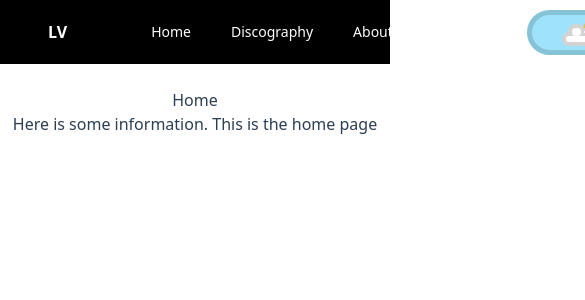
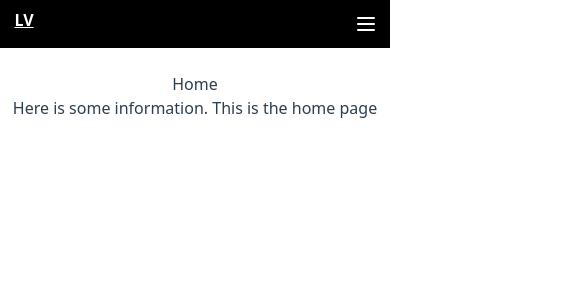
Before and after one commit to vlav98/vue-bts, a Vue app: page / in a window 390 px wide. Shown: the top 300 px of the page, 585 px wide, since content can reach past the window. Built offline with nearby package versions, Linux system fonts and the light colour scheme.

Commit message:
Responsive Navbar finished

```diff
--- a/src/components/nav/NavBar.vue
+++ b/src/components/nav/NavBar.vue
@@ -1,49 +1,63 @@
 <template>
   <div>
-    <nav class="bg-black">
-      <div class="max-w-7xl mx-4 px-4 sm:px-6 lg:px-8">
-        <div class="flex items-center justify-between h-16">
-          <div class="flex items-center">
-            <div class="flex-shrink-0 mx-4">
-              <span class="font-bold h-8 w-8 text-white"> LV </span>
-            </div>
-            <div class="block mx-4">
-              <div class="ml-10 flex items-baseline space-x-4">
-                <router-link
-                  to="/home"
-                  class="px-3 py-2 rounded-md text-sm font-medium text-white bg-gray-900"
-                  >Home</router-link
-                >
-                <router-link
-                  to="/discography"
-                  class="px-3 py-2 rounded-md text-sm font-medium text-white hover:text-white hover:bg-gray-700"
-                  >Discography</router-link
-                >
-                <router-link
-                  to="/about"
-                  class="px-3 py-2 rounded-md text-sm font-medium text-white hover:text-white hover:bg-gray-700"
-                  >About</router-link
-                >
-                <router-link
-                  to="/contact"
-                  class="px-3 py-2 rounded-md text-sm font-medium text-white hover:text-white hover:bg-gray-700"
-                  >Contact</router-link
-                >
-              </div>
-            </div>
+    <nav class="bg-black flex items-center flex-wrap">
+      <div
+        class="max-w-7xl w-full lg:mx-4 sm:px-6 lg:px-8 flex items-center flex-wrap"
+      >
+        <div class="p-2 mr-4 inline-flex items-center">
+          <router-link to="/" class="font-bold h-8 w-8 text-white">
+            LV
+          </router-link>
+        </div>
+        <button
+          class="inline-flex text-white p-3 rounded lg:hidden ml-auto hover:text-white outline-none nav-toggler"
+          data-target="#mainnav"
+          aria-expanded="false"
+          @click="isOpen = !isOpen"
+        >
+          <span class="sr-only">Open main menu</span>
+          <svg
+            class="block h-6 w-6"
+            xmlns="http://www.w3.org/2000/svg"
+            fill="none"
+            viewBox="0 0 24 24"
+            stroke="currentColor"
+            aria-hidden="true"
+          >
+            <path
+              stroke-linecap="round"
+              stroke-linejoin="round"
+              stroke-width="2"
+              d="M4 6h16M4 12h16M4 18h16"
+            />
+          </svg>
+          <svg
+            class="hidden h-6 w-6"
+            xmlns="http://www.w3.org/2000/svg"
+            fill="none"
+            viewBox="0 0 24 24"
+            stroke="currentColor"
+            aria-hidden="true"
+          >
+            <path
+              stroke-linecap="round"
+              stroke-linejoin="round"
+              stroke-width="2"
+              d="M6 18L18 6M6 6l12 12"
+            />
+          </svg>
+        </button>
+        <div :class="{'flex': isOpen, 'hidden' : !isOpen }" class="top-navbar w-full lg:inline-flex lg:flex-grow lg:w-auto">
+          <div class="lg:inline-flex lg:flex-row lg:ml-auto lg:w-auto w-full lg:items-center items-start flex flex-col lg:h-auto">
+            <router-link to="/home" class="lg:inline-flex lg:w-auto w-full px-3 py-2 rounded-md text-sm font-medium text-white bg-gray-900 items-center justify-center ">Home</router-link>
+            <router-link to="/discography" class="lg:inline-flex lg:w-auto w-full px-3 py-2 rounded-md text-sm font-medium text-white hover:text-white hover:bg-gray-700 items-center justify-center ">Discography</router-link>
+            <router-link to="/about" class="lg:inline-flex lg:w-auto w-full px-3 py-2 rounded-md text-sm font-medium text-white hover:text-white hover:bg-gray-700 items-center justify-center ">About</router-link>
+            <router-link to="/contact" class="lg:inline-flex lg:w-auto w-full px-3 py-2 rounded-md text-sm font-medium text-white hover:text-white hover:bg-gray-700 items-center justify-center ">Contact</router-link>
           </div>
-          <div class="mx-4">
+          <div class="mx-4 hidden sm:block sm:ml-6">
             <div class="toggle toggle--daynight">
-              <input
-                type="checkbox"
-                id="toggle--daynight"
-                class="toggle--checkbox"
-                v-model="dayModeCheck"
-                @click="changeMode(dayModeCheck)"
-              />
-              <label class="toggle--btn" for="toggle--daynight"
-                ><span class="toggle--feature"></span
-              ></label>
+              <input type="checkbox" id="toggle--daynight" class="toggle--checkbox" v-model="dayModeCheck" @click="changeMode(dayModeCheck)" />
+              <label class="toggle--btn" for="toggle--daynight"><span class="toggle--feature"></span></label>
             </div>
           </div>
         </div>
@@ -51,19 +65,15 @@
     </nav>
   </div>
 </template>
-
 <script>
 export default {
   name: "NavBar",
   data: () => ({
     dayModeCheck: null,
+    isOpen: false,
   }),
   mounted() {
-    if (
-      localStorage.theme === "dark" ||
-      (!("theme" in localStorage) &&
-        window.matchMedia("(prefers-color-scheme: dark)").matches)
-    ) {
+    if (localStorage.theme === "dark" || (!("theme" in localStorage) && window.matchMedia("(prefers-color-scheme: dark)").matches)) {
       this.dayModeCheck = false;
       document.querySelector("html").classList.add("dark");
     } else {
@@ -74,15 +84,14 @@ export default {
   components: {},
   methods: {
     changeMode(dayModeCheck) {
-      console.log(dayModeCheck);
-      if(dayModeCheck) {
+      if (dayModeCheck) {
         this.dayModeCheck = false;
         document.querySelector("html").classList.add("dark");
       } else {
         this.dayModeCheck = true;
         document.querySelector("html").classList.remove("dark");
       }
-    }
+    },
   },
 };
 </script>
```
